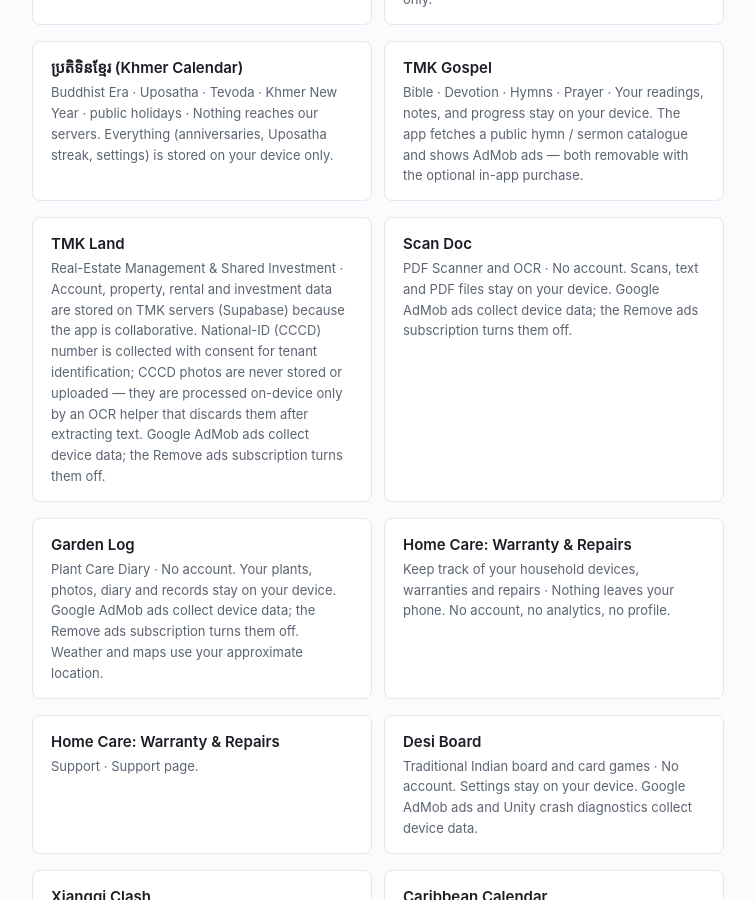
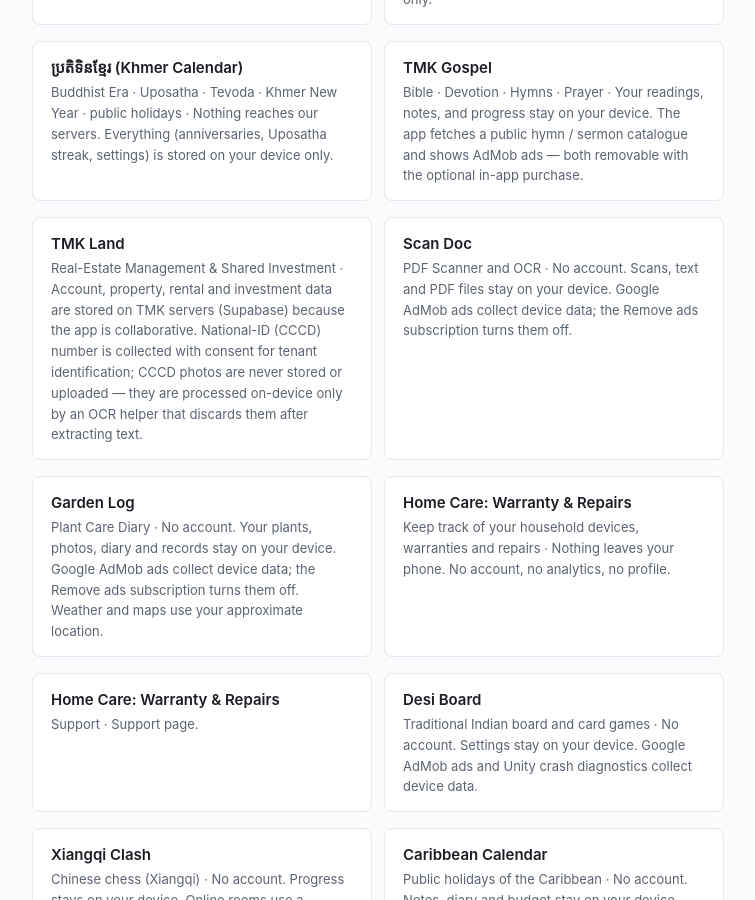
Before and after one commit to tmkgroup/privacy, a Jekyll site: the page built from index.md, in a window 1280 px wide and 900 px high, scrolled down 976 px. Shown: the whole window, without its empty margins (272-1027 px from the left). Built offline with Jekyll 4.4.1, drawn with Linux system fonts in a browser that asks for light colours; part of the change alters nothing that is shown.

Commit message:
Revert "tmk_land: privacy policy - Google AdMob (banner + rewarded), Remove ads subscription, layout default"
This reverts commit 62ea8dbf3a65ab6dca71b5655f240d5c79a7784b.

```diff
--- a/tmk_land/index.md
+++ b/tmk_land/index.md
@@ -1,42 +1,15 @@
 ---
-# TMK Land dùng layout "default" (KHÔNG "app-policy") từ 2026-11-07 như Scan Doc / Caribbean Calendar:
-# _includes/master-policy.md ghi "never share it with advertisers", sai với app này từ 2026-11-07 (gắn Google AdMob thật).
-# Nguồn từng ý thêm 2026-11-07:
-#  - tmk_land/lib/ads/app_ads.dart (UMP consent rồi mới khởi động SDK; mã AdMob thật)
-#  - tmk_land/lib/presentation/pages/main/utility_page.dart (banner TmkBannerAdWidget sau lưới Tiện ích)
-#  - package/tmk_wallet_package/lib/src/presentation/screens/missions_page.dart:62 (quảng cáo có thưởng nhận xu,
-#    gửi ssvUserId = mã tài khoản + ssvCustomData = mã lượt cho kiểm tra phía máy chủ)
-#  - tmk_land/lib/services/remove_ads_service.dart (gói com.tmkgroup.tmkland.remove_ads_3m, 3 tháng)
-#  - tmk_land/ios/Runner/Info.plist (NSUserTrackingUsageDescription, GADApplicationIdentifier thật)
-#  - danh sách dữ liệu SDK quảng cáo: bê scandoc/index.md mục 5 (developers.google.com/admob/ios/privacy/data-disclosure)
-layout: default
+layout: app-policy
 permalink: /tmk_land/
 title: "TMK Land — Privacy Policy"
 description: "Privacy policy for TMK Land, the real-estate management and shared-investment platform."
-last_updated: 2026-11-07
+last_updated: 2026-06-15
 app_name: TMK Land
 app_subtitle: Real-Estate Management & Shared Investment
 app_id: com.tmkgroup.tmkland
-data_collected: "Account, property, rental and investment data are stored on TMK servers (Supabase) because the app is collaborative. National-ID (CCCD) number is collected with consent for tenant identification; CCCD photos are never stored or uploaded — they are processed on-device only by an OCR helper that discards them after extracting text. Google AdMob ads collect device data; the Remove ads subscription turns them off."
+data_collected: "Account, property, rental and investment data are stored on TMK servers (Supabase) because the app is collaborative. National-ID (CCCD) number is collected with consent for tenant identification; CCCD photos are never stored or uploaded — they are processed on-device only by an OCR helper that discards them after extracting text."
 order: 40
 ---
-
-<article class="app-policy">
-  <p class="app-back"><a href="/">← All policies</a></p>
-  <header class="app-header">
-    <h1>TMK Land — Privacy Policy</h1>
-    <p class="app-subtitle">Real-Estate Management &amp; Shared Investment</p>
-    <p class="app-meta">
-      <span>Bundle ID: <code>com.tmkgroup.tmkland</code></span>
-      <span>Last updated: 2026-11-07</span>
-    </p>
-  </header>
-
-  <aside class="data-summary">
-    <strong>Data we collect:</strong> Account, property, rental and investment data are stored on TMK servers (Supabase) because the app is collaborative. National-ID (CCCD) number is collected with consent for tenant identification; CCCD photos are never stored or uploaded — they are processed on-device only by an OCR helper that discards them after extracting text. Google AdMob ads collect device data; the Remove ads subscription turns them off.
-  </aside>
-
-<div markdown="1">
 
 ## Summary
 
@@ -48,7 +21,7 @@ TMK Land is a collaborative real-estate platform: you create property listings,
 - An **on-device OCR helper** (Google ML Kit Text Recognition) lets you photograph a CCCD so the app can auto-fill the number, name, date of birth, etc. into the form. **The photo itself is never uploaded to TMK servers and is never stored in the app** — it lives only in the OS temp directory for the few seconds the OCR runs, and is discarded as soon as you close the scanner sheet.
 - **No CCCD images are stored** in our database or storage buckets. Older builds offered "Upload CCCD front/back photo"; this feature has been removed.
 
-The app ships **without** analytics and **without** crash reporting. Since 2026-11-07 the free version shows ads from **Google AdMob** (a banner on the Utilities screen and an optional rewarded video in Wallet → Missions); see [Advertising](#advertising-google-admob). The optional **Remove ads** subscription turns them off.
+The app currently ships **without** analytics, **without** crash reporting, and **without** advertising. AdMob is declared in the Android manifest only because a shared TMK package (`tmk_wallet_package`) pulls in `play-services-ads`; the AdMob App ID is Google's official **test** ID and no real ads are requested.
 
 ---
 
@@ -132,35 +105,9 @@ You can revoke any of these in your OS settings at any time; the corresponding f
 | **Google ML Kit — Text Recognition** | On-device OCR for the CCCD scanner (auto-fill tenant identity form) | The photo bytes are processed **on-device only**; nothing is uploaded by ML Kit | [ML Kit terms](https://developers.google.com/ml-kit/terms) |
 | **Maplibre GL** | Render the map | Map-tile requests (your viewport coordinates) go to the configured tile provider | Provider's own policy |
 | **Jitsi Meet** | In-app video meetings | Audio/video stream + room name during the call | [Jitsi privacy](https://jitsi.org/meet-jit-si-privacy/) |
-| **Google AdMob SDK** | Banner ad and optional rewarded video (see [Advertising](#advertising-google-admob)) | Device data listed in the Advertising section; for the rewarded video also your TMK account ID and a one-time session code so the coin reward can be verified | [Google privacy](https://policies.google.com/privacy) |
+| **Google AdMob SDK** | **Currently not serving ads.** The SDK is pulled in by a shared TMK package; the App ID configured is Google's official test ID (`ca-app-pub-3940256099942544~3347511713`). | Nothing — no `AdRequest` is ever made by TMK Land | [Google privacy](https://policies.google.com/privacy) |
 
-TMK Land **does not** integrate any third-party analytics, crash reporting or advertising attribution SDK. The only advertising SDK is Google AdMob, described below.
-
----
-
-## Advertising (Google AdMob)
-
-The free version shows a banner below the Utilities grid and offers an optional rewarded video in Wallet → Missions, using the Google Mobile Ads SDK (Google AdMob). According to Google, the SDK may collect:
-
-- coarse location, including location derived from the IP address;
-- a device ID, such as the advertising identifier;
-- advertising data (for example, ads you have seen) and product interactions (such as app launches and taps);
-- crash logs and performance data.
-
-This data is used by Google for advertising, analytics and to improve the SDK. **It never includes your listings, contracts, messages, payments or CCCD data** — those are not available to the SDK. When you choose to watch the rewarded video, your TMK account ID and a one-time session code are attached to that ad so the coin reward can be verified.
-
-Where required by law (for example in the EEA, the UK and Switzerland), the App asks for your consent before ads are personalised. On iPhone and iPad, the advertising identifier is shared only if you tap "Allow" on Apple's App Tracking Transparency prompt. You can reset or delete your advertising ID in your device settings.
-
-The rewarded video is never forced: you start it yourself to earn coins. Nothing else in the App is locked behind an ad.
-
-- Google's privacy policy: <https://policies.google.com/privacy>
-- How Google uses data from partner apps: <https://policies.google.com/technologies/partner-sites>
-
----
-
-## Remove ads subscription
-
-"Remove ads" (Settings → Ads) is an optional subscription (3 months, renewing automatically until you cancel it in your App Store / Google Play account settings). Payment is handled entirely by Apple or Google; **we never receive your payment details**. While the subscription is active the App does not start the advertising SDK, so none of the advertising data above is collected, and no banner is shown.
+TMK Land **does not** integrate any third-party analytics, crash reporting or advertising attribution SDK.
 
 ---
 
@@ -225,6 +172,3 @@ Records that other accounts depend on (e.g., a rental contract co-signed with a
 ## Changes to this policy
 
 When we make material changes, we update the `last_updated` date at the top and ship a new app version. Continued use after an update constitutes acceptance. Updates will clarify or expand your rights — never restrict them silently.
-
-</div>
-</article>
```
